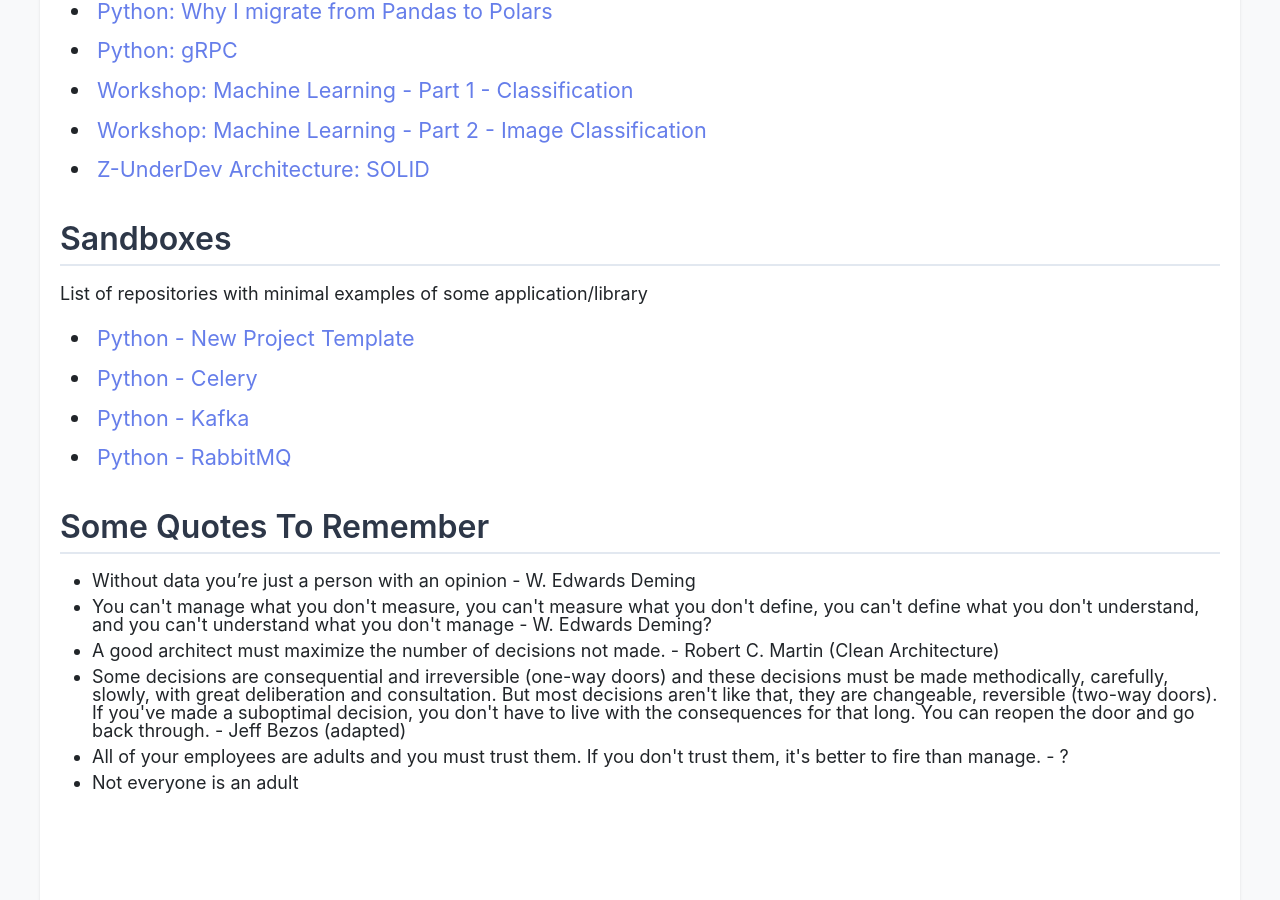
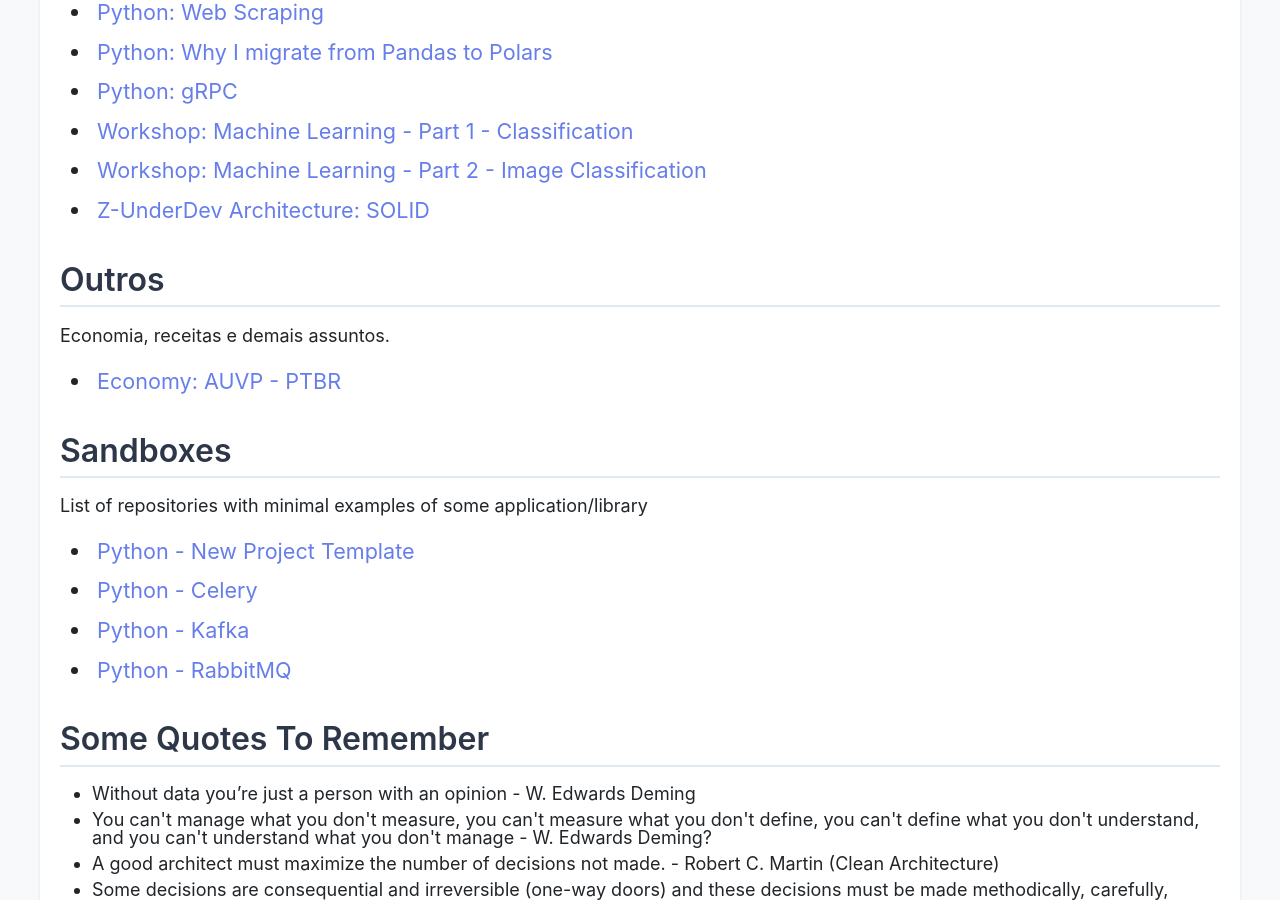
Before and after one commit to CarlosPena00/carlospena00.github.io, a Jekyll site: the page built from pages/blog.md, in a window 1280 px wide and 900 px high, scrolled down 1328 px. Built offline with Jekyll 4.4.1, drawn with Linux system fonts in a browser that asks for light colours; some of the changed text lies outside the part shown.

Commit message:
docs(blog): Refactor blog sections for better organization and clarity

```diff
--- a/pages/blog.md
+++ b/pages/blog.md
@@ -4,10 +4,28 @@ layout: default
 order: 2
 ---
 <content>
+{% comment %} Tópicos (prefixo do título antes do ":") que NÃO são de programação. Adicione novos aqui: Receitas, Economia, etc. {% endcomment %}
+{% assign nonprog = "Economy,Economia,Finanças,Receitas,Cozinha,Culinária,Pessoal,Vida,Saúde" | split: "," %}
+{% assign sort_post = site.posts | sort: 'title' %}
+
+<h2>Programação</h2>
 <ul>
-    {% assign sort_post = site.posts | sort: 'title' %}
     {% for post in sort_post %}
+    {% assign topic = post.title | split: ":" | first | strip %}
+    {% unless nonprog contains topic %}
     <li class='list_padding'><a href='{{ site.baseurl }}{{ post.url }}'>{{ post.title }}</a></li>
+    {% endunless %}
+    {% endfor %}
+</ul>
+
+<h2>Outros</h2>
+<p>Economia, receitas e demais assuntos.</p>
+<ul>
+    {% for post in sort_post %}
+    {% assign topic = post.title | split: ":" | first | strip %}
+    {% if nonprog contains topic %}
+    <li class='list_padding'><a href='{{ site.baseurl }}{{ post.url }}'>{{ post.title }}</a></li>
+    {% endif %}
     {% endfor %}
 </ul>
 
```
